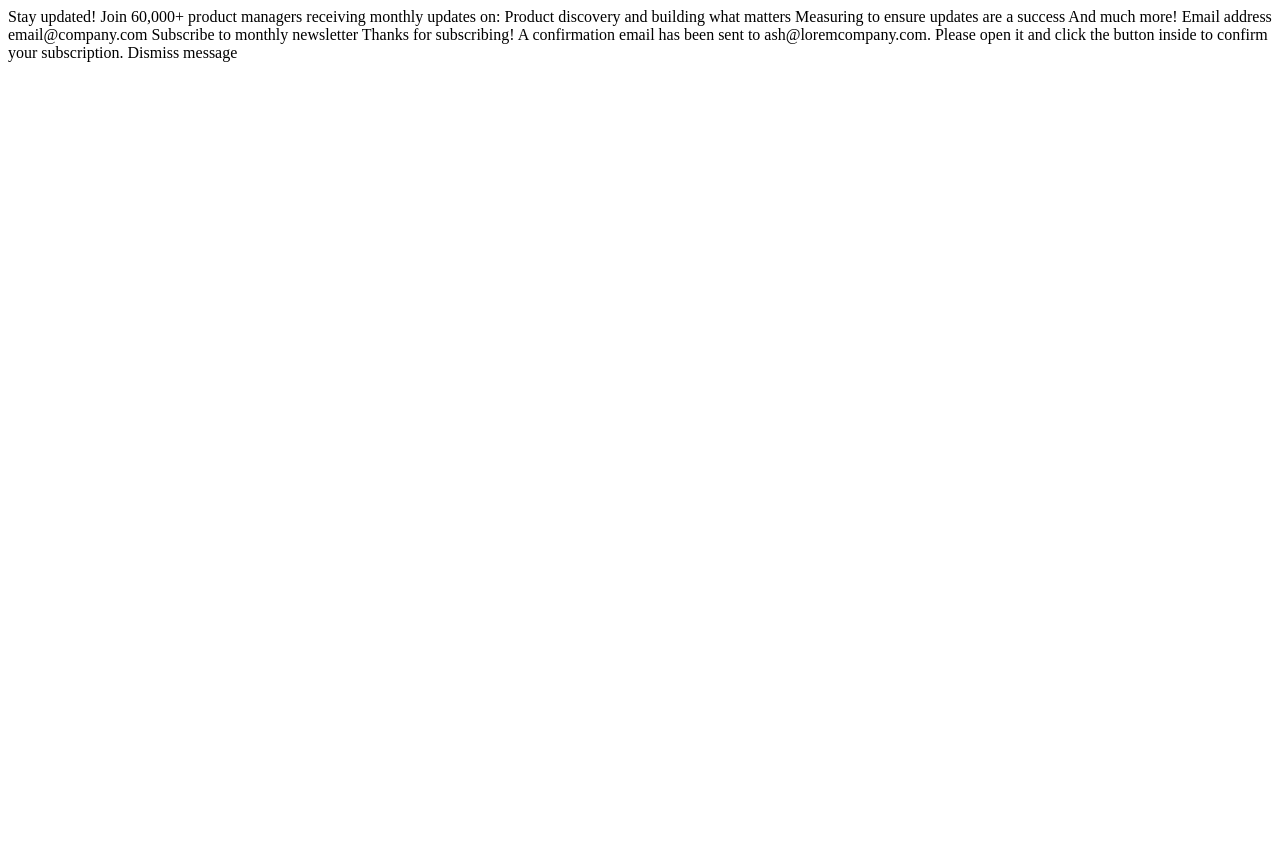
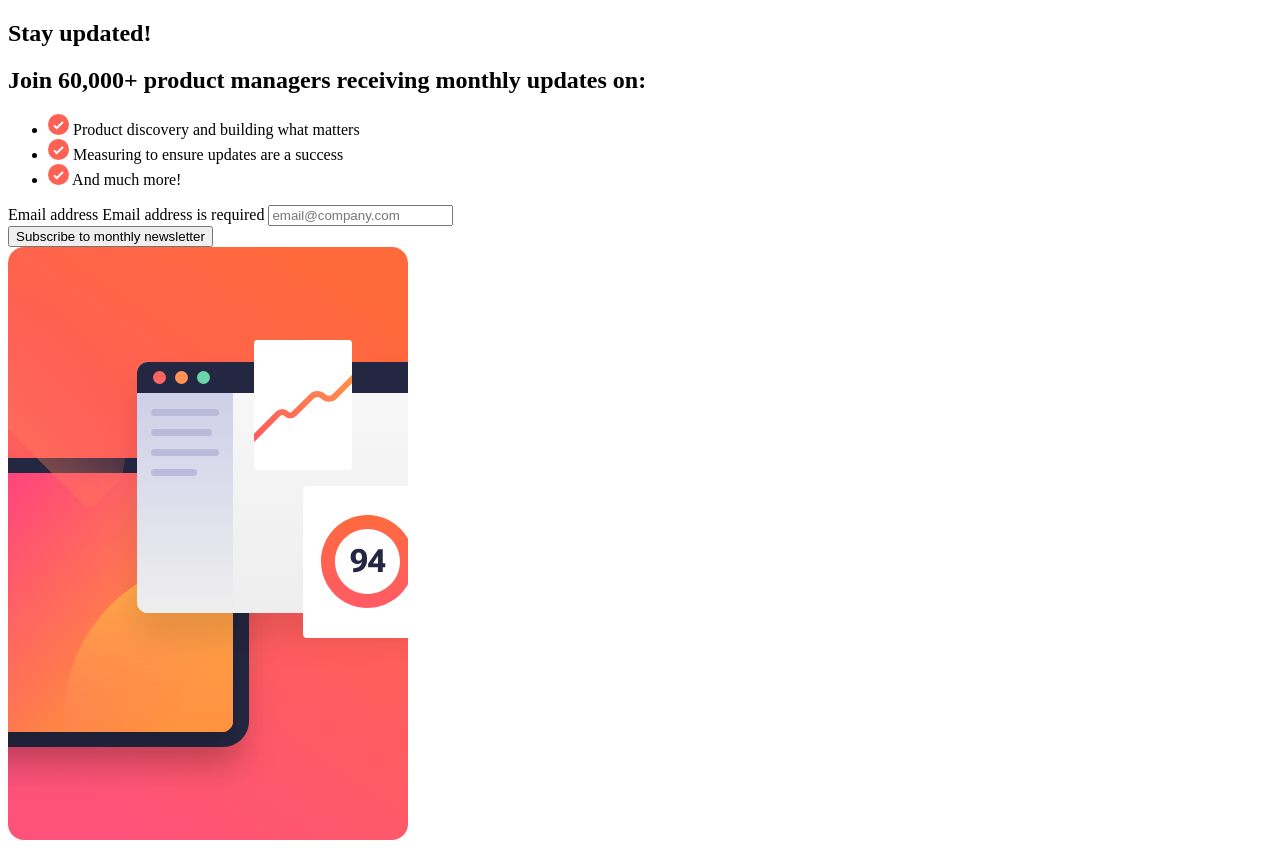
Before and after one commit to Mohamed-Devp/newsletter-sign-up-form, a plain HTML site: page index.html in a window 1280 px wide. Before the commit the page ends 800 px from the top, so only its background shows below. Drawn offline with Linux system fonts and the light colour scheme.

Commit message:
Add subscription form initial html

```diff
--- a/index.html
+++ b/index.html
@@ -11,33 +11,44 @@
 	<link rel="stylesheet" href="./styles.css">
 </head>
 <body>
-	<!-- Sign-up form start -->
+	<main>
+		<section class="subscription" aria-labelledby="subscription-heading">
+			<h1 id="subscription-heading">Stay updated!</h1>
 
-	Stay updated!
+			<section class="features" aria-labelledby="features-heading">
+				<h2 id="features-heading">Join 60,000+ product managers receiving monthly updates on:</h2>
+				<ul aria-label="monthly update topics">
+					<li>
+						<img src="./images/icon-list.svg" alt="" aria-hidden="true">
+						Product discovery and building what matters
+					</li>
+					<li>
+						<img src="./images/icon-list.svg" alt="" aria-hidden="true">
+						Measuring to ensure updates are a success
+					</li>
+					<li>
+						<img src="./images/icon-list.svg" alt="" aria-hidden="true">
+						And much more!
+					</li>
+				</ul>
+			</section>
 
-	Join 60,000+ product managers receiving monthly updates on:
+			<form action="#" method="post" novalidate>
+				<div class="email-address">
+					<label for="email-address">Email address</label>
+					<span id="email-address-error" class="error empty" aria-live="polite">
+						Email address is required
+					</span>
+					<input id="email-address" type="email" name="email-address" placeholder="email@company.com"
+						required aria-describedby="email-address-error" aria-invalid="false">
+				</div>
 
-	Product discovery and building what matters
-	Measuring to ensure updates are a success
-	And much more!
+				<button type="submit">Subscribe to monthly newsletter</button>
+			</form>
+		</section>
 
-	Email address
-	email@company.com
-
-	Subscribe to monthly newsletter
-
-	<!-- Sign-up form end -->
-
-	<!-- Success message start -->
-
-	Thanks for subscribing!
-
-	A confirmation email has been sent to ash@loremcompany.com.
-	Please open it and click the button inside to confirm your subscription.
-
-	Dismiss message
-
-	<!-- Success message end -->
+		<img src="./images/illustration-sign-up-desktop.svg" alt="">
+	</main>
 	<script src="./index.js"></script>
 </body>
 </html>
```
